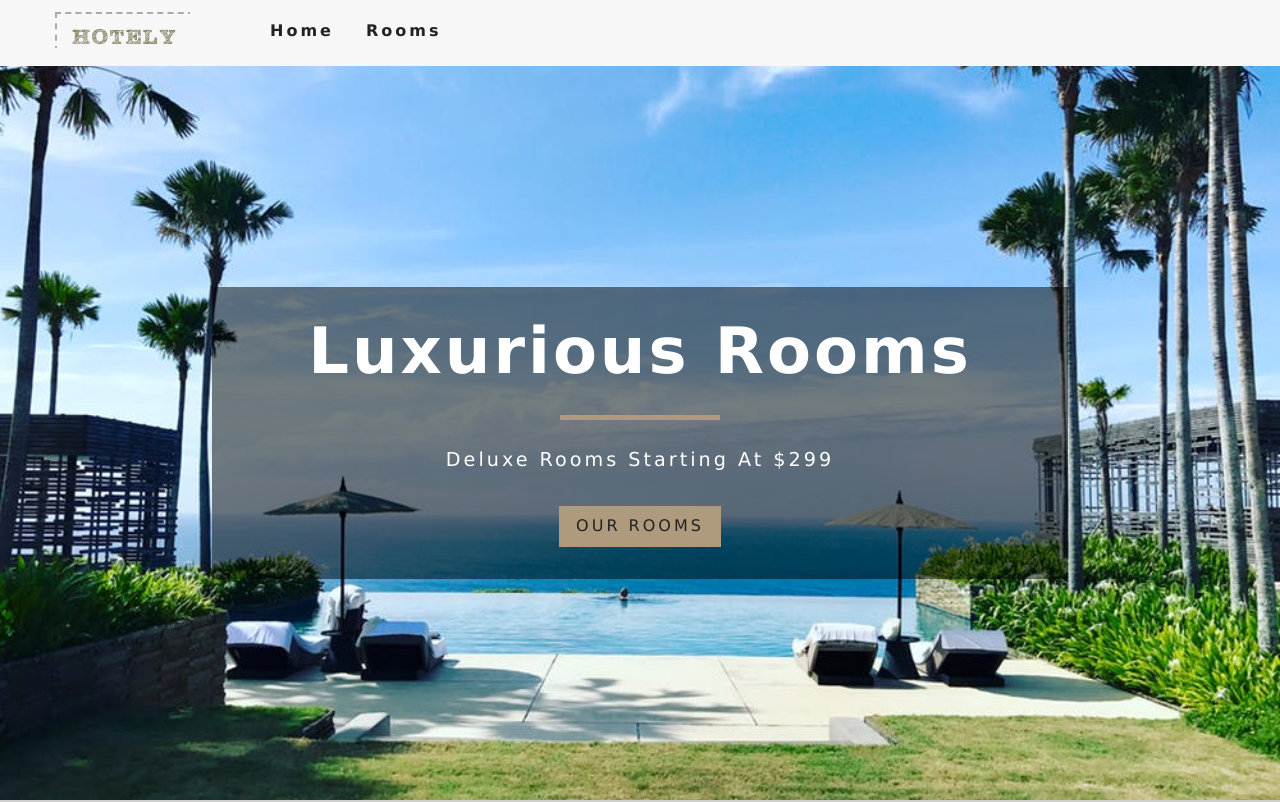
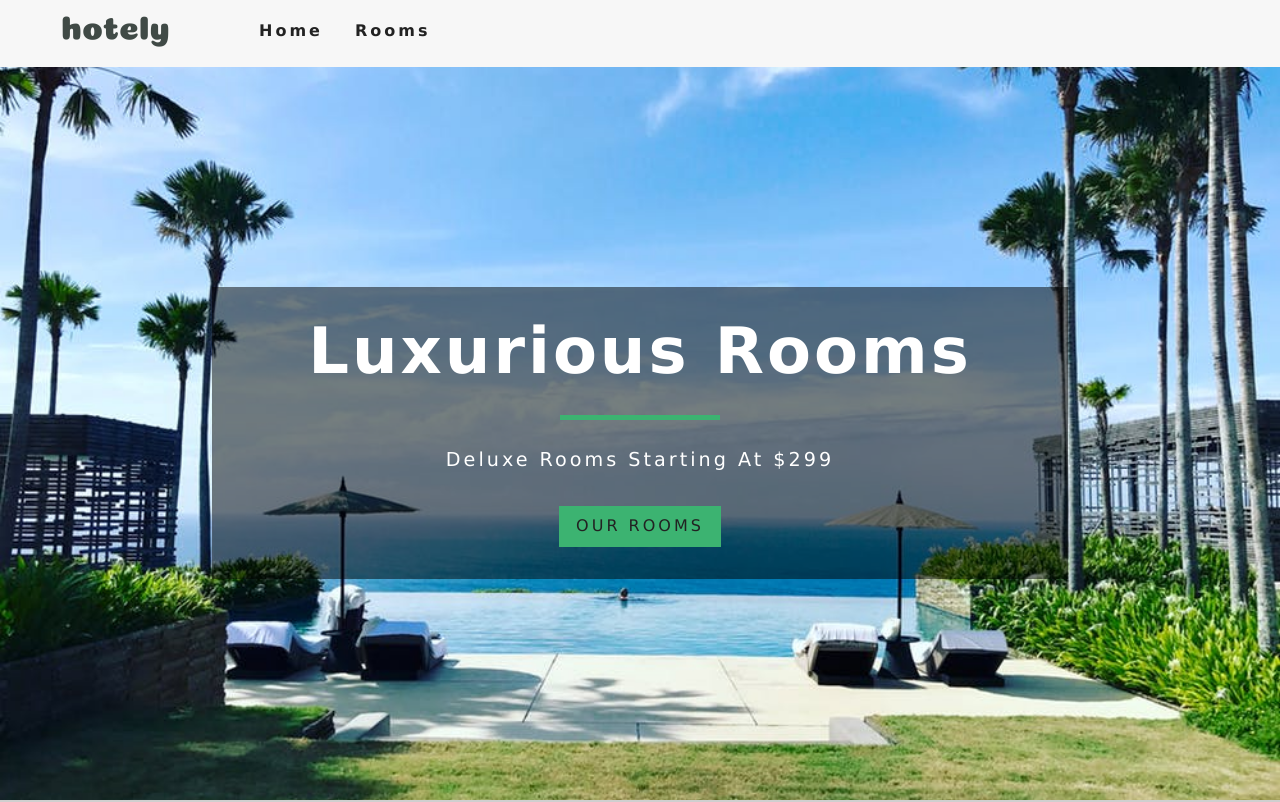
Before and after one commit to monsterkosh/hotely, a React (Create React App) app: page / in a window 1280 px wide. Shown: the top 802 px of the page. Built offline with nearby package versions, Linux system fonts and the light colour scheme; no server answers.

Commit message:
color change and logo

```diff
--- a/src/App.css
+++ b/src/App.css
@@ -4,7 +4,7 @@
   box-sizing: border-box;
 }
 :root {
-  --primaryColor: #af9a7d;
+  --primaryColor: #3CB371;
   --mainWhite: #fff;
   --offWhite: #f7f7f7;
   --mainBlack: #222;
--- a/src/components/Navbar.js
+++ b/src/components/Navbar.js
@@ -1,5 +1,5 @@
 import React, { Component } from 'react';
-import logo from '../images/logo4.svg';
+import logo from '../images/logo.png';
 import { FaAlignRight } from 'react-icons/fa';
 import { Link } from 'react-router-dom';
 
```
Also changed, not shown: src/images/logo.png (added).
